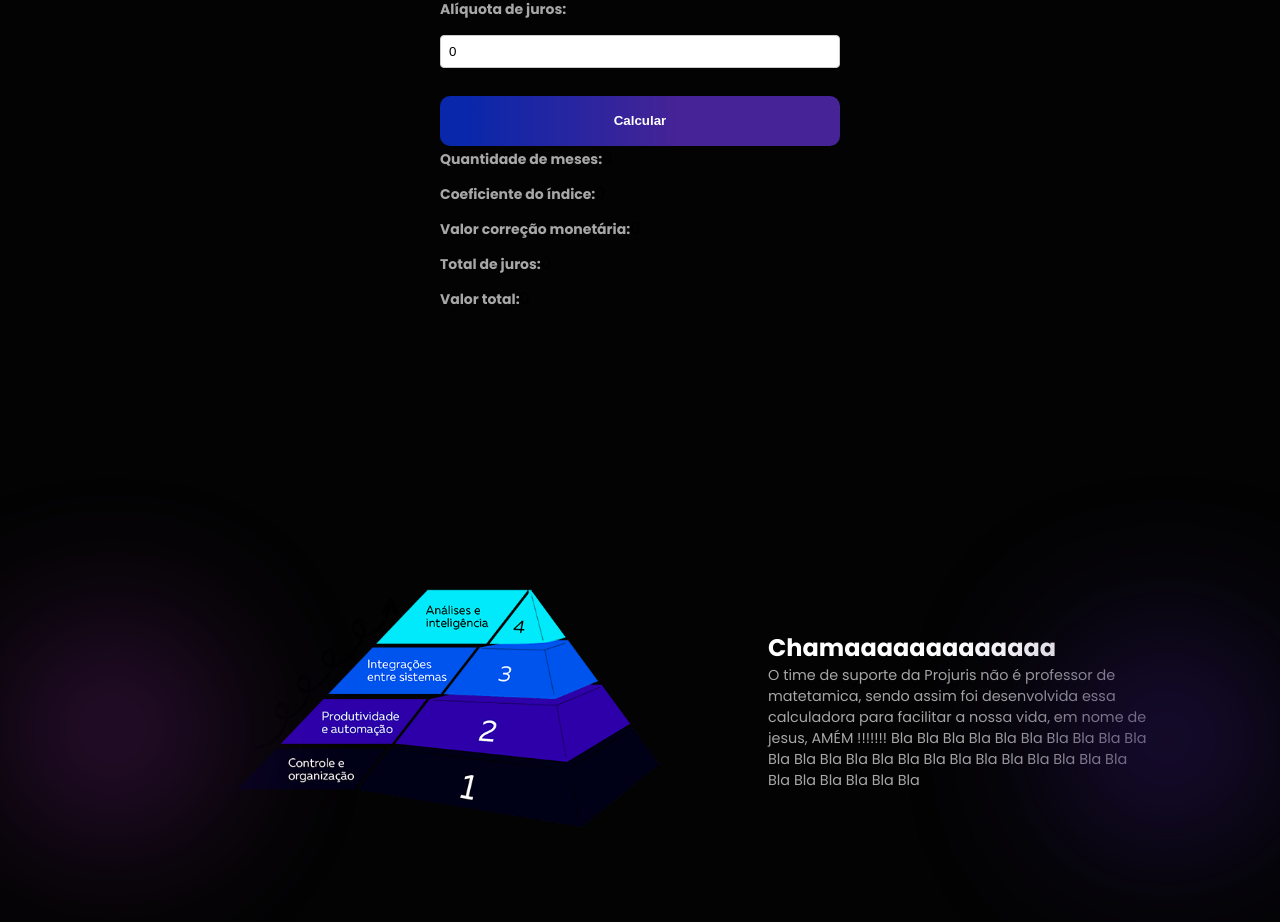
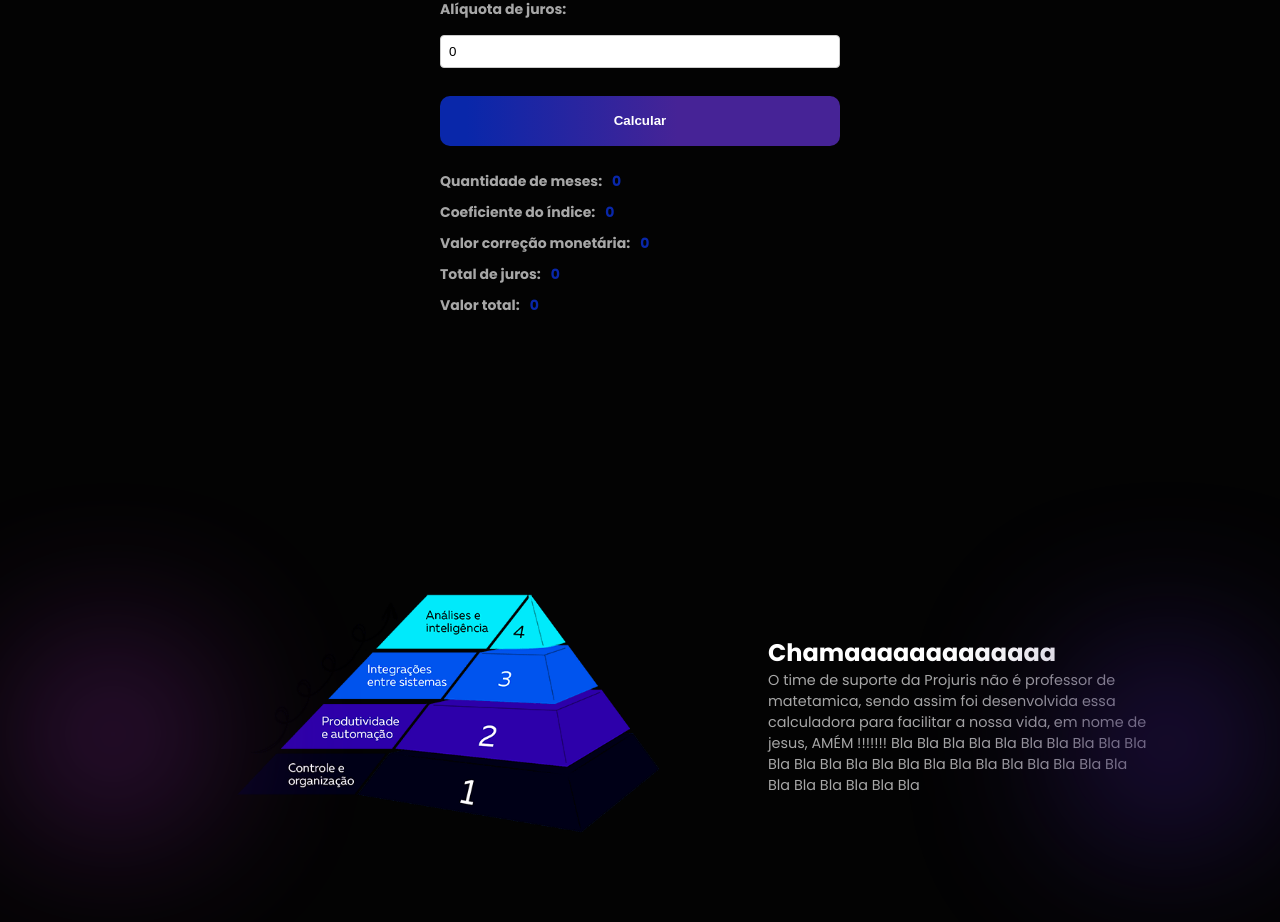
Before and after one commit to projetoschain/projeto-projuris-indices, a Next.js app: page /calc in a window 1280 px wide. Shown: the part 1291-2213 px from the top of the page. Built offline with nearby package versions, Linux system fonts and the light colour scheme.

Commit message:
xswxcr4fr4

```diff
--- a/src/components/templates/Calc/sections/Calc/index.tsx
+++ b/src/components/templates/Calc/sections/Calc/index.tsx
@@ -6,7 +6,10 @@ import {
   CalcLabel,
   CalcInput,
   CalcButton,
-  CalcResult
+  CalcResult,
+  ResultField,
+  ResultLabel,
+  ResultValue
 } from './styles';
 import Button from '@/src/components/Button';
 
@@ -89,30 +92,30 @@ const Calc = () => {
       </CalcForm>
 
       <CalcResult>
-        <div>
-          <CalcLabel>Quantidade de meses:</CalcLabel>
-          <span>{quantidadeMeses}</span>
-        </div>
+        <ResultField>
+          <ResultLabel>Quantidade de meses:</ResultLabel>
+          <ResultValue>{quantidadeMeses}</ResultValue>
+        </ResultField>
 
-        <div>
-          <CalcLabel>Coeficiente do índice:</CalcLabel>
-          <span>{coeficienteIndice}</span>
-        </div>
+        <ResultField>
+          <ResultLabel>Coeficiente do índice:</ResultLabel>
+          <ResultValue>{coeficienteIndice}</ResultValue>
+        </ResultField>
 
-        <div>
-          <CalcLabel>Valor correção monetária:</CalcLabel>
-          <span>{valorCorrecao}</span>
-        </div>
+        <ResultField>
+          <ResultLabel>Valor correção monetária:</ResultLabel>
+          <ResultValue>{valorCorrecao}</ResultValue>
+        </ResultField>
 
-        <div>
-          <CalcLabel>Total de juros:</CalcLabel>
-          <span>{totalJuros}</span>
-        </div>
+        <ResultField>
+          <ResultLabel>Total de juros:</ResultLabel>
+          <ResultValue>{totalJuros}</ResultValue>
+        </ResultField>
 
-        <div>
-          <CalcLabel>Valor total:</CalcLabel>
-          <span>{valorTotal}</span>
-        </div>
+        <ResultField>
+          <ResultLabel>Valor total:</ResultLabel>
+          <ResultValue>{valorTotal}</ResultValue>
+        </ResultField>
       </CalcResult>
     </CalcContainer>
   );
--- a/src/components/templates/Calc/sections/Calc/styles.ts
+++ b/src/components/templates/Calc/sections/Calc/styles.ts
@@ -1,4 +1,5 @@
 import styled from "styled-components";
+import Button from "@/src/components/Button";
 
 export const Container = styled.div`
   height: 100%;
@@ -70,6 +71,14 @@ export const CalcField = styled.div`
   gap: 10px;
 `;
 
+export const CalcFieldRight = styled.div`
+  /* Estilos para a coluna direita */
+  display: flex;
+  flex-direction: column;
+  gap: 10px;
+  align-items: flex-end; /* Alinhamento à direita */
+`;
+
 export const CalcLabel = styled.label`
   color: #a7a7a7;
   font-size: 14px;
@@ -101,4 +110,27 @@ export const CalcResult = styled.div`
   display: flex;
   flex-direction: column;
   gap: 10px;
+  margin-top: 25px; /* Adiciona margem superior */
 `;
+
+
+export const ResultField = styled.div`
+  /* Estilos para cada campo de resultado */
+  display: flex;
+  align-items: center;
+  gap: 10px;
+`;
+
+export const ResultLabel = styled.label`
+  /* Estilos para o rótulo do campo de resultado */
+  color: #a7a7a7;
+  font-size: 14px;
+  font-weight: bold;
+`;
+
+export const ResultValue = styled.span`
+  /* Estilos para o valor do campo de resultado */
+  color: #0927aa;
+  font-size: 14px;
+  font-weight: bold;
+`;
```
